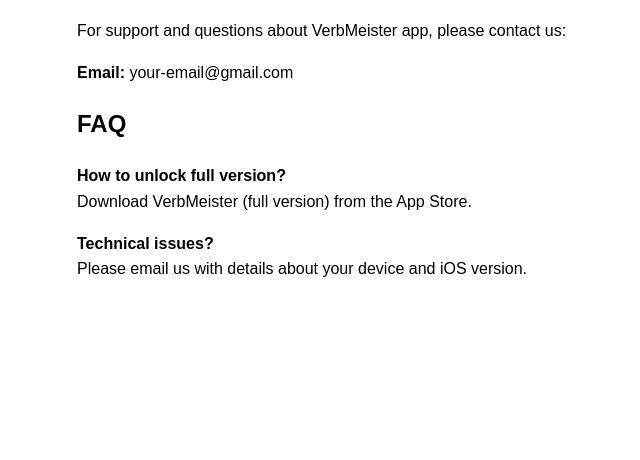
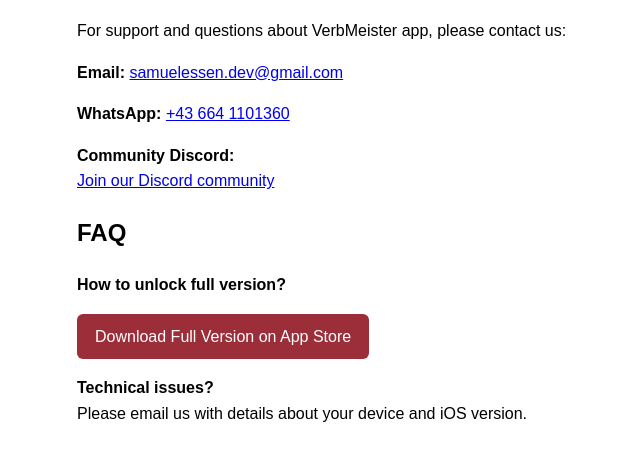
Before and after one commit to SamuelEssen/VerbMeister-support, a plain HTML site: page index.html in a window 1280 px wide. Shown: the part 146-606 px from the top of the page, without its empty margins (263-903 px from the left). Drawn offline with Linux system fonts and the light colour scheme.

Commit message:
Revise support contact details in index.html
Updated contact information and added links for support.

```diff
--- a/index.html
+++ b/index.html
@@ -17,11 +17,37 @@
 <body>
     <h1>VerbMeister Support</h1>
     <p>For support and questions about VerbMeister app, please contact us:</p>
-    <p><strong>Email:</strong> your-email@gmail.com</p>
+    <p><strong>Email:</strong>
+    <a href="mailto:samuelessen.dev@gmail.com">
+    samuelessen.dev@gmail.com
+    </a>
+    </p>
+
+    <p><strong>WhatsApp:</strong>
+    <a href="https://wa.me/436641101360">
+    +43 664 1101360
+    </a>
+    </p>
+
+    <p><strong>Community Discord:</strong><br>
+    <a href="https://discord.gg/tBSRX3fUxr" target="_blank">
+    Join our Discord community
+    </a>
+    </p>
 
     <h2>FAQ</h2>
     <p><strong>How to unlock full version?</strong><br>
-    Download VerbMeister (full version) from the App Store.</p>
+    <p>
+    <a href="https://apps.apple.com/app/idXXXXXXXXXX" target="_blank"
+       style="display:inline-block;
+              padding:10px 18px;
+              background:#9C2E3A;
+              color:white;
+              text-decoration:none;
+              border-radius:6px;">
+    Download Full Version on App Store
+    </a>
+    </p>
 
     <p><strong>Technical issues?</strong><br>
     Please email us with details about your device and iOS version.</p>
```
